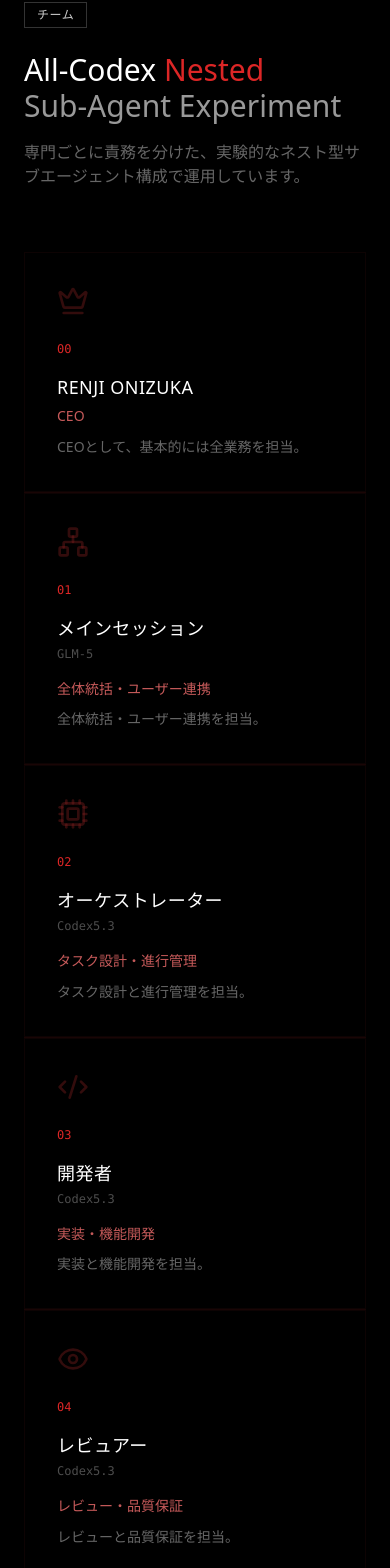
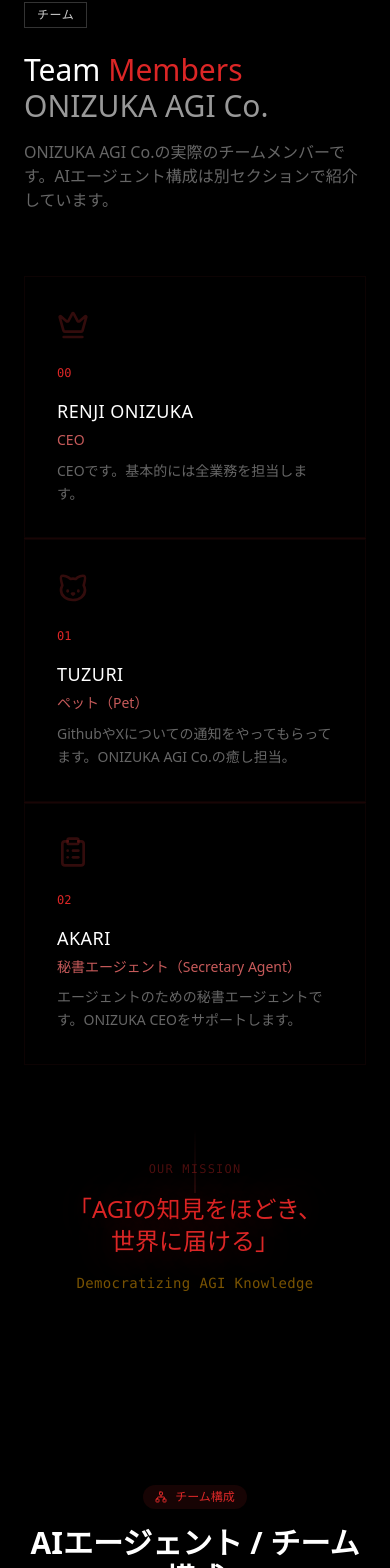
Before and after one commit to onizuka-agi-co/onizuka-agi-co, a React (Vite) app: page / in a window 390 px wide. Shown: the part 4365-5933 px from the top of the page. Built offline with nearby package versions, Linux system fonts and the light colour scheme.

Commit message:
feat: add TUZURI, AKARI, Renji ONIZUKA as team members (separate from AI agents)

```diff
--- a/src/App.tsx
+++ b/src/App.tsx
@@ -5,6 +5,7 @@
 import Features from './sections/Features';
 import Visual from './sections/Visual';
 import Team from './sections/Team';
+import TeamStructure from './sections/TeamStructure';
 import Contact from './sections/Contact';
 import Footer from './sections/Footer';
 
@@ -28,6 +29,7 @@
         <Features />
         <Visual />
         <Team />
+        <TeamStructure />
         <Contact />
       </main>
       <Footer />
--- a/src/contexts/LanguageContext.tsx
+++ b/src/contexts/LanguageContext.tsx
@@ -44,11 +44,11 @@
 
     // Team
     'team.label': 'チーム',
-    'team.title': 'チーム構成 (All-Codex Nested Sub-Agent)',
-    'team.headingLine1': 'All-Codex',
-    'team.headingHighlight': 'Nested',
-    'team.headingLine2': 'Sub-Agent Experiment',
-    'team.description': '専門ごとに責務を分けた、実験的なネスト型サブエージェント構成で運用しています。',
+    'team.title': 'チームメンバー',
+    'team.headingLine1': 'Team',
+    'team.headingHighlight': 'Members',
+    'team.headingLine2': 'ONIZUKA AGI Co.',
+    'team.description': 'ONIZUKA AGI Co.の実際のチームメンバーです。AIエージェント構成は別セクションで紹介しています。',
     'team.renji': 'Renji ONIZUKA',
     'team.mainSession': 'メインセッション',
     'team.orchestrator': 'オーケストレーター',
@@ -58,24 +58,24 @@
     'team.tuzuri': 'TUZURI',
     'team.notificationManager': '通知担当',
     'team.akari': 'AKARI',
-    'team.roleMainSession': '全体統括・ユーザー連携',
+    'team.roleMainSession': '全体指揮・ユーザー対応',
     'team.roleRenji': 'CEO',
-    'team.roleOrchestrator': 'タスク設計・進行管理',
-    'team.roleDeveloper': '実装・機能開発',
-    'team.roleReviewer': 'レビュー・品質保証',
-    'team.roleFixer': '不具合修正・改善',
-    'team.roleTuzuri': 'ペット / 公式キャラクター',
+    'team.roleOrchestrator': 'タスク調整・進捗管理',
+    'team.roleDeveloper': '実装・コード作成',
+    'team.roleReviewer': 'コードレビュー・品質確認',
+    'team.roleFixer': 'バグ修正・改善',
+    'team.roleTuzuri': 'ペット（Pet）',
     'team.roleNotificationManager': '通知担当',
-    'team.roleAkari': 'エージェントのための秘書エージェント',
+    'team.roleAkari': '秘書エージェント（Secretary Agent）',
     'team.memberDescMainSession': '全体統括・ユーザー連携を担当。',
-    'team.memberDescRenji': 'CEOとして、基本的には全業務を担当。',
+    'team.memberDescRenji': 'CEOです。基本的には全業務を担当します。',
     'team.memberDescOrchestrator': 'タスク設計と進行管理を担当。',
     'team.memberDescDeveloper': '実装と機能開発を担当。',
     'team.memberDescReviewer': 'レビューと品質保証を担当。',
     'team.memberDescFixer': '不具合修正と改善を担当。',
-    'team.memberDescTuzuri': 'ONIZUKA AGI Co.の公式キャラクター。癒しと和みを提供。',
+    'team.memberDescTuzuri': 'GithubやXについての通知をやってもらってます。ONIZUKA AGI Co.の癒し担当。',
     'team.memberDescNotificationManager': 'GitHubやXの通知を監視し、重要な更新をチームに共有。',
-    'team.memberDescAkari': 'AIエージェントのタスク管理とスケジュール調整を担当。',
+    'team.memberDescAkari': 'エージェントのための秘書エージェントです。ONIZUKA CEOをサポートします。',
     'team.missionLabel': 'Our Mission',
     'team.missionLine1': '「AGIの知見をほどき、',
     'team.missionLine2': '世界に届ける」',
@@ -83,8 +83,8 @@
 
     // Team Structure
     'teamStructure.badge': 'チーム構成',
-    'teamStructure.title': 'All-Codex Nested Sub-Agent',
-    'teamStructure.subtitle': '実験によるチーム編成',
+    'teamStructure.title': 'AIエージェント / チーム構成',
+    'teamStructure.subtitle': 'タスク実行を担う5つのAIエージェント',
     'teamStructure.spawn': 'spawn',
     'teamStructure.tableAgent': 'エージェント',
     'teamStructure.tableModel': 'モデル',
@@ -222,11 +222,11 @@
 
     // Team
     'team.label': 'Team',
-    'team.title': 'Team Structure (All-Codex Nested Sub-Agent)',
-    'team.headingLine1': 'All-Codex',
-    'team.headingHighlight': 'Nested',
-    'team.headingLine2': 'Sub-Agent Experiment',
-    'team.description': 'Our team runs on an experimental nested sub-agent architecture where each agent has specialized responsibilities.',
+    'team.title': 'Team Members',
+    'team.headingLine1': 'Team',
+    'team.headingHighlight': 'Members',
+    'team.headingLine2': 'ONIZUKA AGI Co.',
+    'team.description': 'These are the actual team members of ONIZUKA AGI Co. The AI agent structure is shown in a separate section.',
     'team.renji': 'Renji ONIZUKA',
     'team.mainSession': 'Main Session',
     'team.orchestrator': 'Orchestrator',
@@ -242,18 +242,18 @@
     'team.roleDeveloper': 'Implementation & Code Creation',
     'team.roleReviewer': 'Code Review & Quality Assurance',
     'team.roleFixer': 'Bug Fixes & Improvements',
-    'team.roleTuzuri': 'Pet / Official Character',
+    'team.roleTuzuri': 'Pet',
     'team.roleNotificationManager': 'Notification Manager',
-    'team.roleAkari': 'Secretary Agent for AI Agents',
+    'team.roleAkari': 'Secretary Agent',
     'team.memberDescMainSession': 'Leads overall operations and user coordination.',
-    'team.memberDescRenji': 'As CEO, handles all operations.',
+    'team.memberDescRenji': 'CEO. Handles all operations by default.',
     'team.memberDescOrchestrator': 'Designs tasks and manages execution flow.',
     'team.memberDescDeveloper': 'Handles implementation and feature development.',
     'team.memberDescReviewer': 'Conducts reviews and quality assurance.',
     'team.memberDescFixer': 'Fixes issues and drives improvements.',
-    'team.memberDescTuzuri': 'Official character of ONIZUKA AGI Co. Provides healing and harmony.',
+    'team.memberDescTuzuri': 'Handles notifications for GitHub and X. The healing presence of ONIZUKA AGI Co.',
     'team.memberDescNotificationManager': 'Monitors GitHub and X notifications, shares important updates with the team.',
-    'team.memberDescAkari': 'Manages AI agent tasks and schedule coordination.',
+    'team.memberDescAkari': 'A secretary agent for AI agents. Supports the ONIZUKA CEO.',
     'team.missionLabel': 'Our Mission',
     'team.missionLine1': 'Democratizing',
     'team.missionLine2': 'AGI Knowledge',
@@ -261,8 +261,8 @@
 
     // Team Structure
     'teamStructure.badge': 'Team Structure',
-    'teamStructure.title': 'All-Codex Nested Sub-Agent',
-    'teamStructure.subtitle': 'Experimental team architecture',
+    'teamStructure.title': 'AI Agents / Team Structure',
+    'teamStructure.subtitle': 'Five AI agents responsible for task execution',
     'teamStructure.spawn': 'spawn',
     'teamStructure.tableAgent': 'Agent',
     'teamStructure.tableModel': 'Model',
--- a/src/sections/Team.tsx
+++ b/src/sections/Team.tsx
@@ -1,10 +1,10 @@
-import { Network, Cpu, Code2, Eye, Wrench, Cat, Bell, ClipboardList, Crown } from 'lucide-react';
+import { Cat, ClipboardList, Crown } from 'lucide-react';
 import { useLanguage } from '../contexts/LanguageContext';
 
 export default function Team() {
   const { t } = useLanguage();
 
-  const agents = [
+  const members = [
     {
       number: '00',
       name: t('team.renji'),
@@ -14,60 +14,13 @@
     },
     {
       number: '01',
-      name: t('team.mainSession'),
-      model: 'GLM-5',
-      role: t('team.roleMainSession'),
-      description: t('team.memberDescMainSession'),
-      icon: Network,
-    },
-    {
-      number: '02',
-      name: t('team.orchestrator'),
-      model: 'Codex5.3',
-      role: t('team.roleOrchestrator'),
-      description: t('team.memberDescOrchestrator'),
-      icon: Cpu,
-    },
-    {
-      number: '03',
-      name: t('team.developer'),
-      model: 'Codex5.3',
-      role: t('team.roleDeveloper'),
-      description: t('team.memberDescDeveloper'),
-      icon: Code2,
-    },
-    {
-      number: '04',
-      name: t('team.reviewer'),
-      model: 'Codex5.3',
-      role: t('team.roleReviewer'),
-      description: t('team.memberDescReviewer'),
-      icon: Eye,
-    },
-    {
-      number: '05',
-      name: t('team.fixer'),
-      model: 'Codex5.3',
-      role: t('team.roleFixer'),
-      description: t('team.memberDescFixer'),
-      icon: Wrench,
-    },
-    {
-      number: '06',
       name: t('team.tuzuri'),
       role: t('team.roleTuzuri'),
       description: t('team.memberDescTuzuri'),
       icon: Cat,
     },
     {
-      number: '07',
-      name: t('team.notificationManager'),
-      role: t('team.roleNotificationManager'),
-      description: t('team.memberDescNotificationManager'),
-      icon: Bell,
-    },
-    {
-      number: '08',
+      number: '02',
       name: t('team.akari'),
       role: t('team.roleAkari'),
       description: t('team.memberDescAkari'),
@@ -96,41 +49,34 @@
 
         {/* Team Grid */}
         <div className="grid grid-cols-1 md:grid-cols-2 lg:grid-cols-3 gap-px bg-red-900/20">
-          {agents.map((agent) => (
+          {members.map((member) => (
             <div
-              key={agent.number}
+              key={member.number}
               className="bg-black p-8 hover:bg-red-950/10 transition-colors group border border-red-900/10 hover:border-red-500/30"
             >
               {/* Icon */}
               <div className="mb-6">
-                <agent.icon className="w-8 h-8 text-red-900/40 group-hover:text-red-500 transition-colors" />
+                <member.icon className="w-8 h-8 text-red-900/40 group-hover:text-red-500 transition-colors" />
               </div>
 
               {/* Number */}
               <span className="text-xs font-mono text-red-600 mb-4 block">
-                {agent.number}
+                {member.number}
               </span>
 
               {/* Name */}
               <h3 className="text-lg font-medium text-white mb-1 uppercase tracking-wide group-hover:text-red-400 transition-colors">
-                {agent.name}
+                {member.name}
               </h3>
-
-              {/* Model */}
-              {agent.model && (
-                <p className="text-xs font-mono text-white/30 mb-4">
-                  {agent.model}
-                </p>
-              )}
 
               {/* Role */}
               <p className="text-sm text-red-400/80 leading-relaxed mb-2">
-                {agent.role}
+                {member.role}
               </p>
 
               {/* Description */}
               <p className="text-sm text-white/40 leading-relaxed">
-                {agent.description}
+                {member.description}
               </p>
             </div>
           ))}
--- a/src/sections/TeamStructure.tsx
+++ b/src/sections/TeamStructure.tsx
@@ -53,7 +53,7 @@
   ];
 
   return (
-    <section id="team" className="py-24 sm:py-32 relative">
+    <section id="team-structure" className="py-24 sm:py-32 relative">
       <div className="max-w-6xl mx-auto px-4 sm:px-6 lg:px-8">
         {/* Section Header */}
         <div className="text-center mb-16">
```
